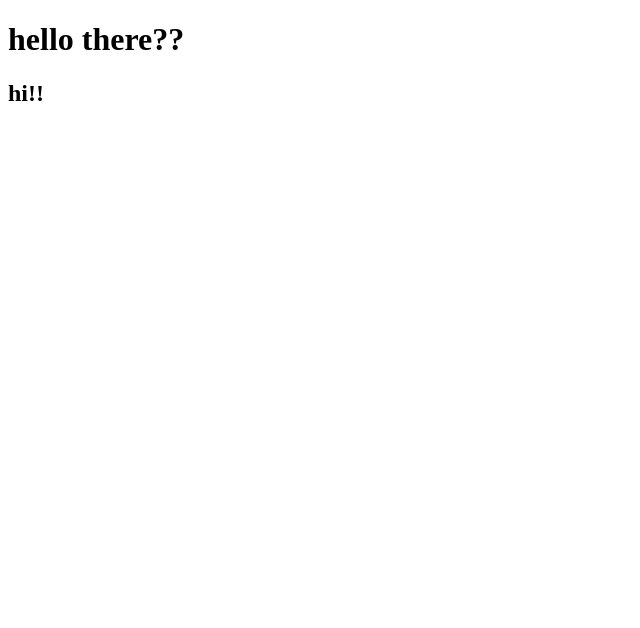
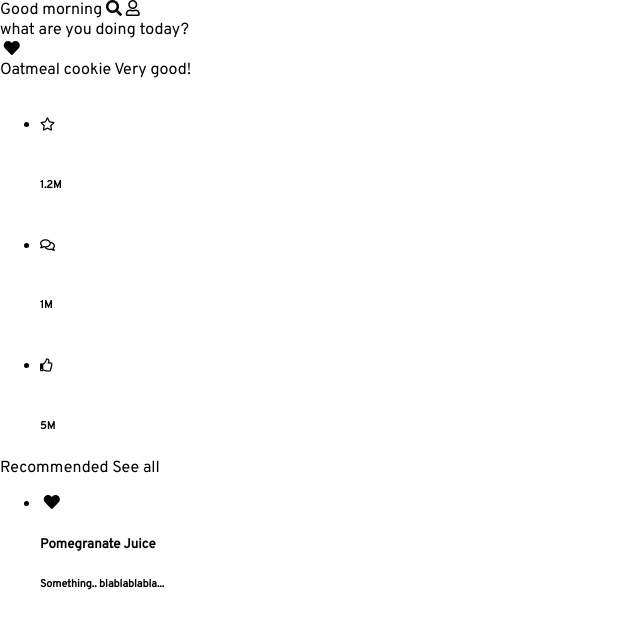
Before and after one commit to Jin-hoKim/CSS_CloneProject4, a website: page index.html in a window 1280 px wide. Shown: the whole page, without its empty margins (0-640 px from the left). Drawn offline with Linux system fonts and the light colour scheme.

Commit message:
done html

```diff
--- a/css/styles.css
+++ b/css/styles.css
@@ -1,3 +1,9 @@
+:root {
+    --padding: 25px;
+    --margin: 0px;
+}
+
 body {
+    margin: var(--margin);
     font-family: 'Overpass', sans-serif;
 }
--- a/index.html
+++ b/index.html
@@ -7,12 +7,96 @@
     <meta http-equiv="X-UA-Compatible" content="ie=edge">
     <title>CSS_CloneProject4</title>
     <link rel="stylesheet" href="https://use.fontawesome.com/releases/v5.7.2/css/all.css" integrity="sha384-fnmOCqbTlWIlj8LyTjo7mOUStjsKC4pOpQbqyi7RrhN7udi9RwhKkMHpvLbHG9Sr" crossorigin="anonymous">
+    <link rel="stylesheet" href="./css/styles.css">
     <link href="https://fonts.googleapis.com/css?family=Overpass" rel="stylesheet">
+
 </head>
 
 <body>
-    <h1>hello there??</h1>
-    <h2>hi!!</h2>
+    <header class="header">
+        <div class="header__title">
+            <span class="header__title">
+                Good morning
+            </span>
+            <span class="header__icon">
+                <i class="fas fa-search"></i>
+            </span>
+            <span class="header__icon">
+                <i class="far fa-user"></i>
+            </span>
+        </div>
+        <span class="header__subtitle">
+            what are you doing today?
+        </span>
+    </header>
+
+    <section class="main">
+        <div class="item">
+            <div class="item__bg">
+                <img src="" alt="" class="img-bg">
+                <span class="button-like">
+                    <i class="fas fa-heart"></i>
+                </span>
+            </div>
+            <div class="item__info">
+                <span class="info__title">
+                    Oatmeal cookie
+                </span>
+                <span class="info__subtitle">
+                    Very good!
+                </span>
+                <ul class="info__social">
+                    <li class="social__item social-starpoint">
+                        <h5 class="far fa-star"></h5>
+                        <h6 class="social__point">
+                            1.2M
+                        </h6>
+                    </li>
+                    <li class="social__item social-comments">
+                        <h5 class="far fa-comments"></h5>
+                        <h6 class="social__point">
+                            1M
+                        </h6>
+                    </li>
+                    <li class="social__item social-thumbsup">
+                        <h5 class="far fa-thumbs-up"></h5>
+                        <h6 class="social__point">
+                            5M
+                        </h6>
+                    </li>
+                </ul>
+            </div>
+        </div>
+    </section>
+
+    <section class="recommended">
+        <div class="recommended__header">
+            <span class="recommended__title">
+                Recommended
+            </span>
+            <span class="recommended__seeall">
+                See all
+            </span>
+        </div>
+        <ul class="recommended_list">
+            <li class="item">
+                <div class="item__bg">
+                    <img src="" alt="" class="img-bg">
+                    <span class="button-like">
+                        <i class="fas fa-heart"></i>
+                    </span>
+                </div>
+                <div class="item__info">
+                    <h5 class="info__title">
+                        Pomegranate Juice
+                    </h5>
+                    <h6 class="info__subtitle">
+                        Something.. blablablabla...
+                    </h6>
+                </div>
+            </li>
+        </ul>
+    </section>
 </body>
 
 </html>
```
Also changed, not shown: index.js (added), package.json (indentation only).
